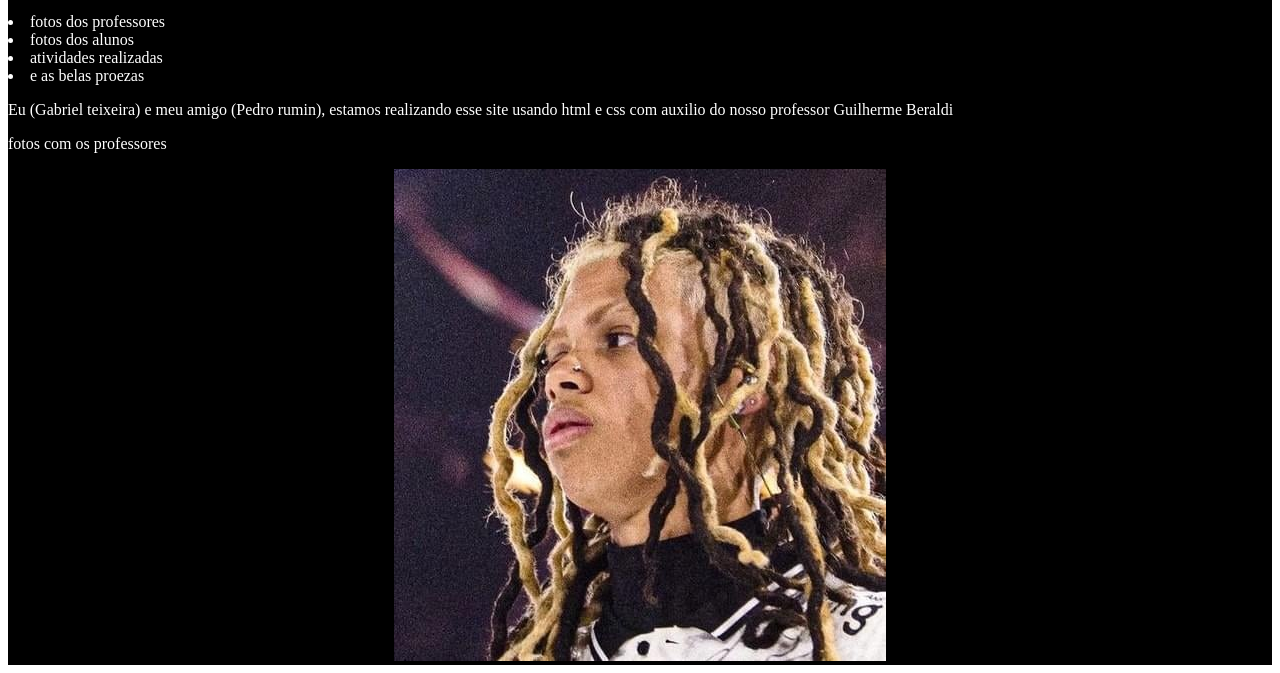
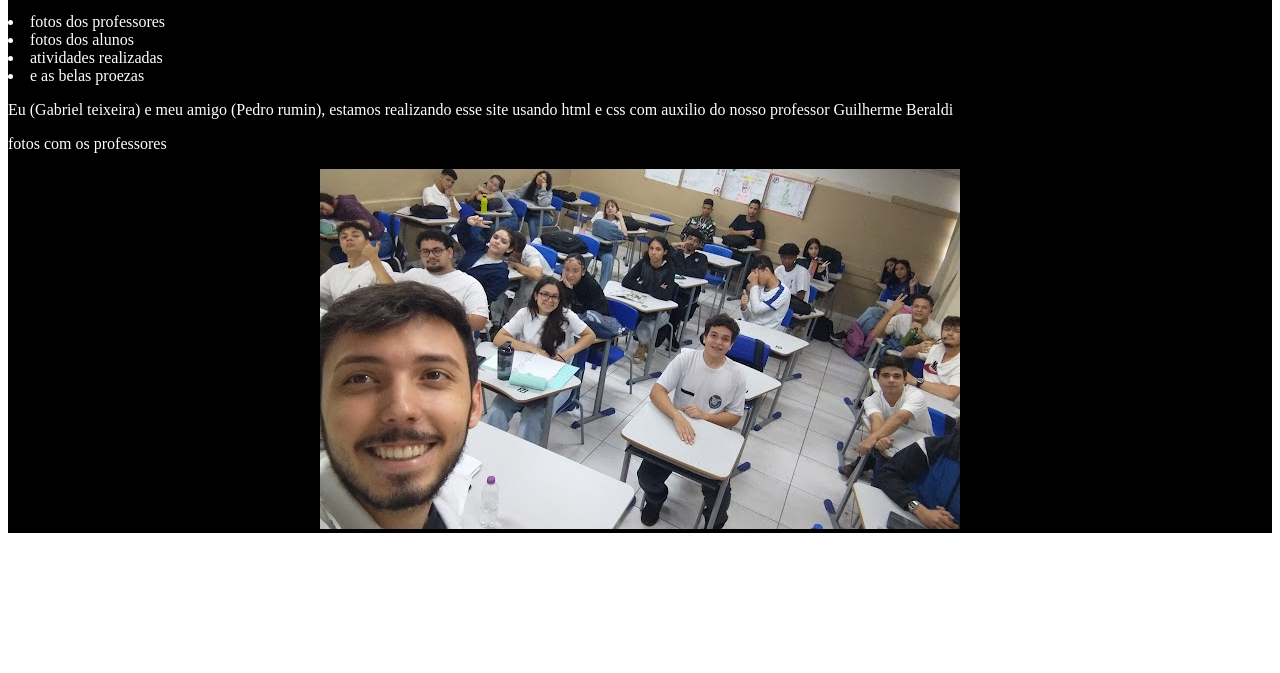
Before and after one commit to gabriel0289/prog1_turma3D, a plain HTML site: page index.html in a window 1280 px wide. Shown: the part 149-822 px from the top of the page. After the commit the page ends 800 px from the top, so only its background shows below. Drawn offline with Linux system fonts and the light colour scheme.

Commit message:
svgrmngjssss

```diff
--- a/index.html
+++ b/index.html
@@ -29,7 +29,7 @@
         <p> Eu (Gabriel teixeira) e meu amigo (Pedro rumin), estamos realizando esse site usando html e css com auxilio do nosso professor Guilherme Beraldi </p>
          <p>fotos com os professores</p>
         <center>
-        <img src="monstro.jpg" alt="foto do jota">
+        <img src="ft de geral.jpg" alt="foto de geral">
          </center>
 
 
```
